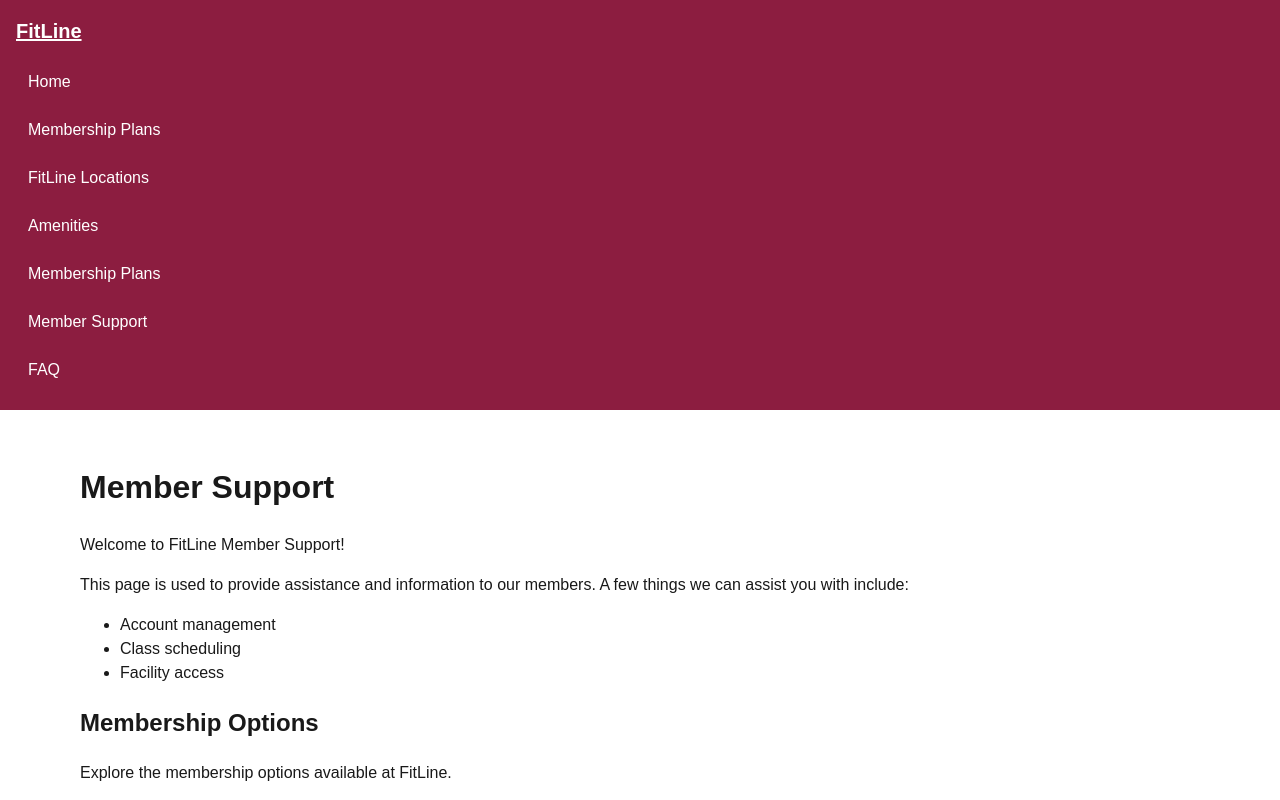
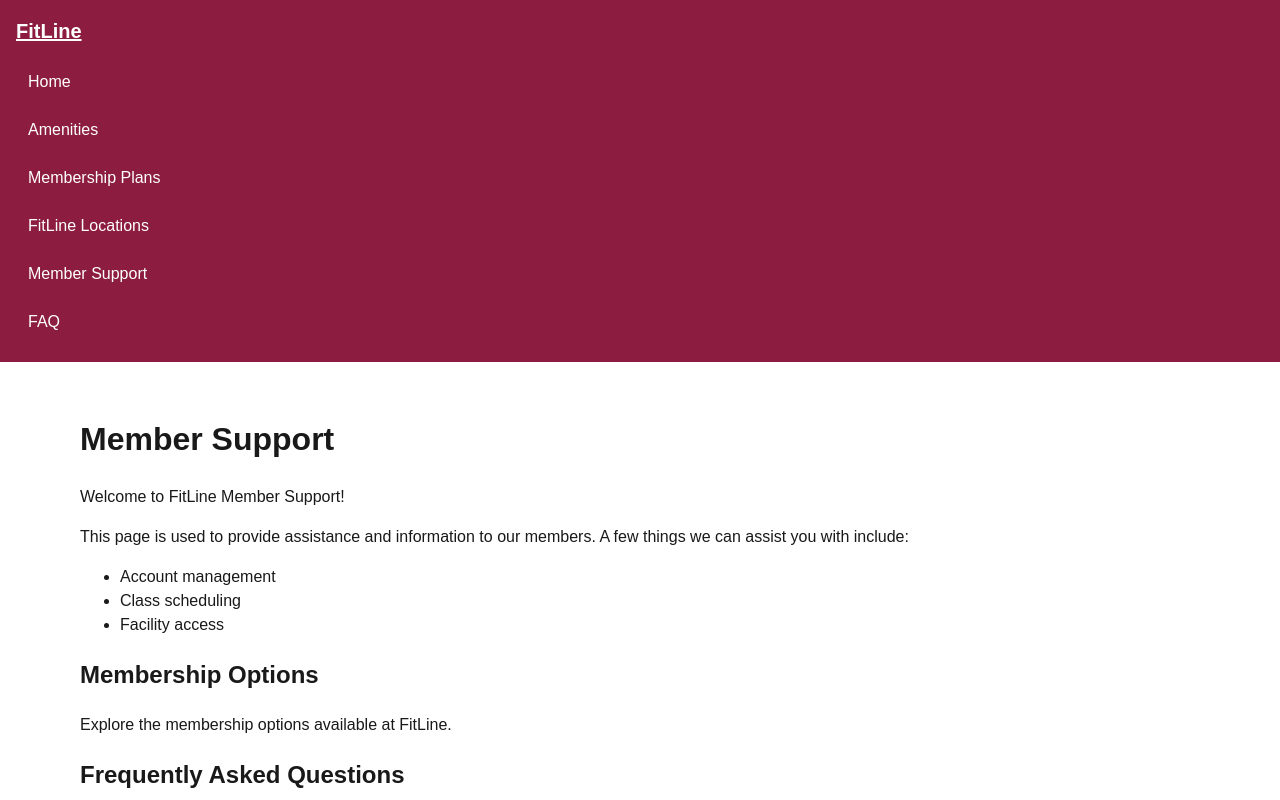
Before and after one commit to bdrocker-cmyk/FitLine-Responsive-Nav, a plain HTML site: page support.html in a window 1280 px wide. Shown: the top 800 px of the page. Drawn offline with Linux system fonts and the light colour scheme.

Commit message:
forgot to update support.html nav list

```diff
--- a/support.html
+++ b/support.html
@@ -16,10 +16,9 @@
                 aria-expanded="false" hidden>Menu</button>
             <ul class="nav-list" id="primary-nav">
                 <li><a href="index.html">Home</a></li>
+                <li><a href="visit.html#amenities">Amenities</a></li>
                 <li><a href="support.html#membership">Membership Plans</a></li>
                 <li><a href="visit.html#locations">FitLine Locations</a></li>
-                 <li><a href="visit.html#amenities">Amenities</a></li>
-                 <li><a href="support.html#membership">Membership Plans</a></li>
                 <li><a href="support.html" aria-current="page">Member Support</a></li>
                 <li><a href="support.html#faq">FAQ</a></li>
                 <!-- TODO: match the final destinations on every page. -->
```
